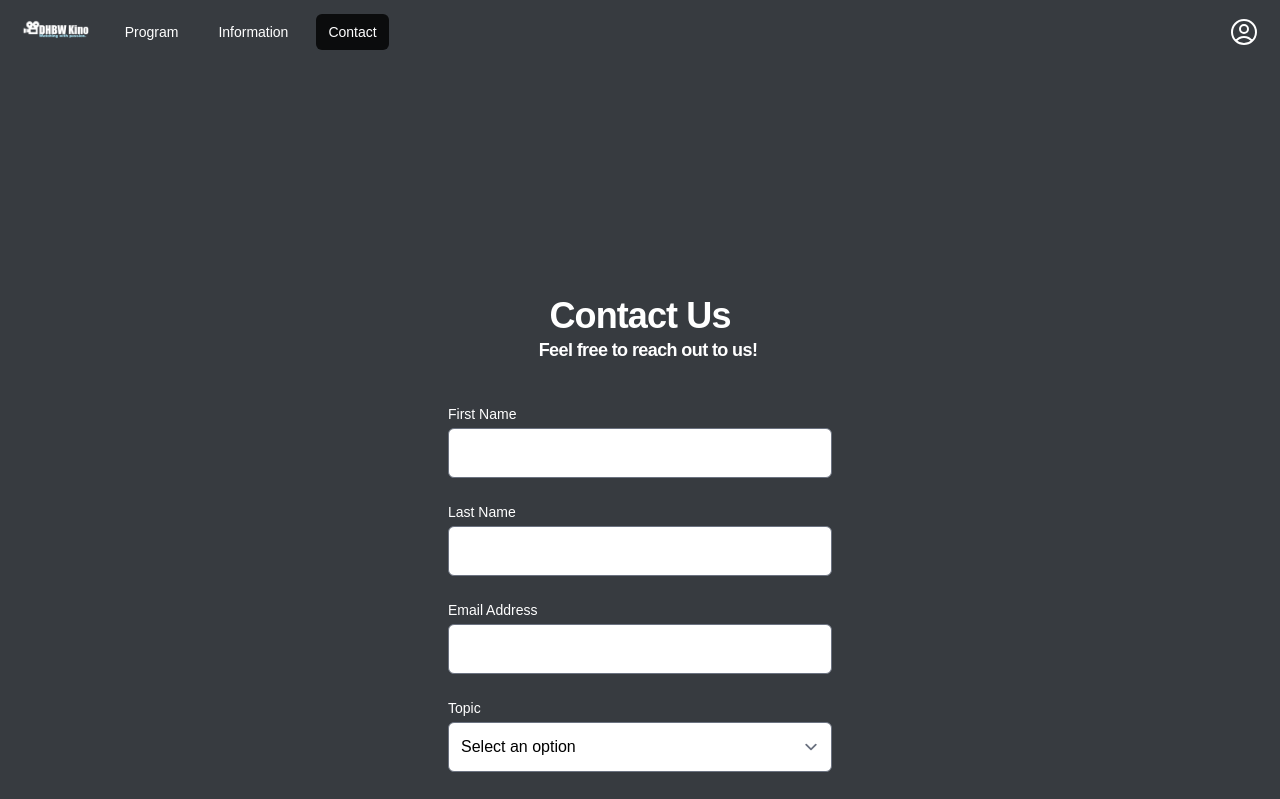
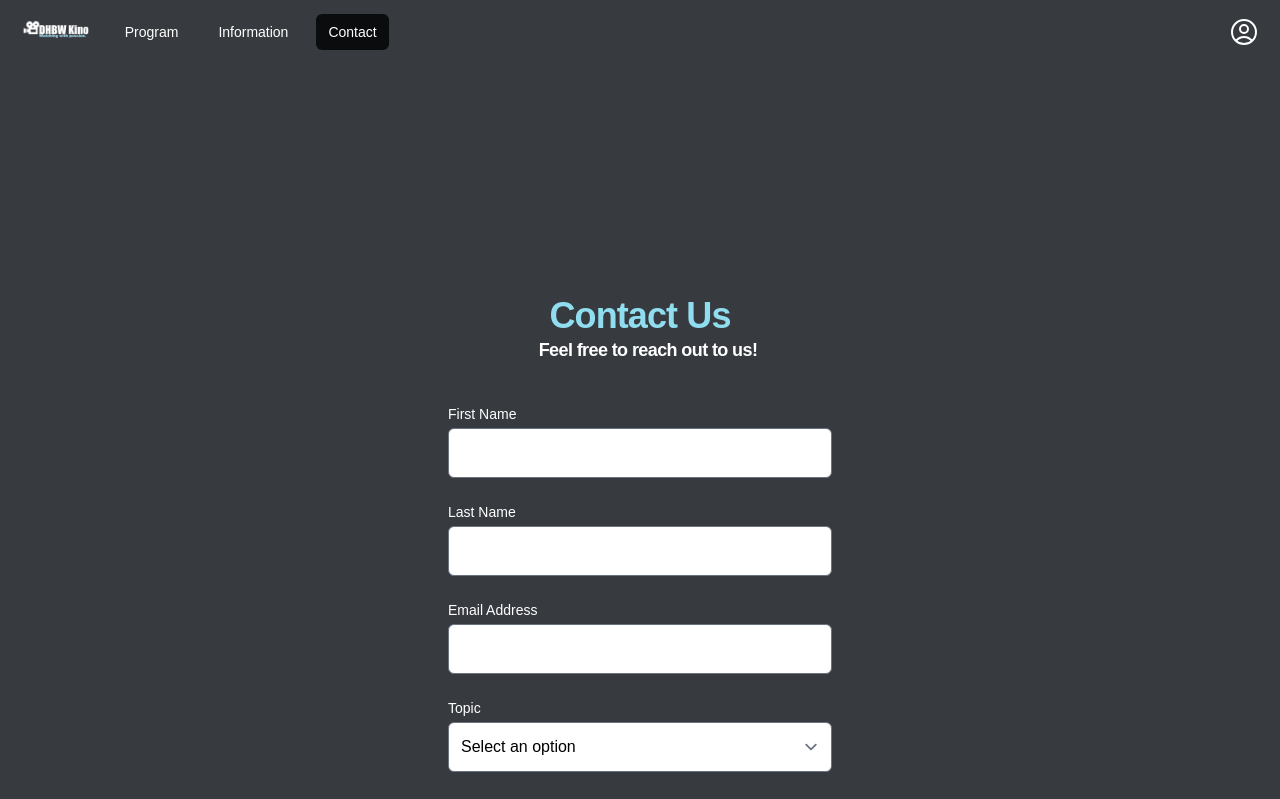
Before and after one commit to rickertmar/KinoticketFrontend, a Next.js app in the folder nextjs-blog/: page /contact in a window 1280 px wide. Shown: the top 799 px of the page. Built offline with nearby package versions, Linux system fonts and the light colour scheme.

Commit message:
Contact us color

```diff
--- a/nextjs-blog/pages/contact.js
+++ b/nextjs-blog/pages/contact.js
@@ -54,7 +54,12 @@ export default function Contact() {
     <div className="bg-primary-30 min-h-screen">
     <div className="max-w-7xl mx-auto py-16 px-4 sm:py-24 sm:px-6 lg:px-8">
       <div className="mt-2 text-center text-2xl font-bold leading-9 tracking-tight text-white">
-        <h2 className="text-3xl font-extrabold tracking-tight sm:text-4xl">Contact Us</h2>
+      <h2
+                className="text-3xl font-extrabold tracking-tight sm:text-4xl"
+                style={{ color: '#90DDF0' }}
+              >
+                Contact Us
+              </h2>
         <p className="text-lg">Feel free to reach out to us!</p>
       </div>
 
@@ -76,7 +81,7 @@ export default function Contact() {
               />
             </div>
             <div>
-              <label htmlFor="last-name" className="block text-sm font-medium text-white">
+              <label htmlFor="last-name" className="block text-sm font-medium text-white" >
                 Last Name
               </label>
               <input
```
